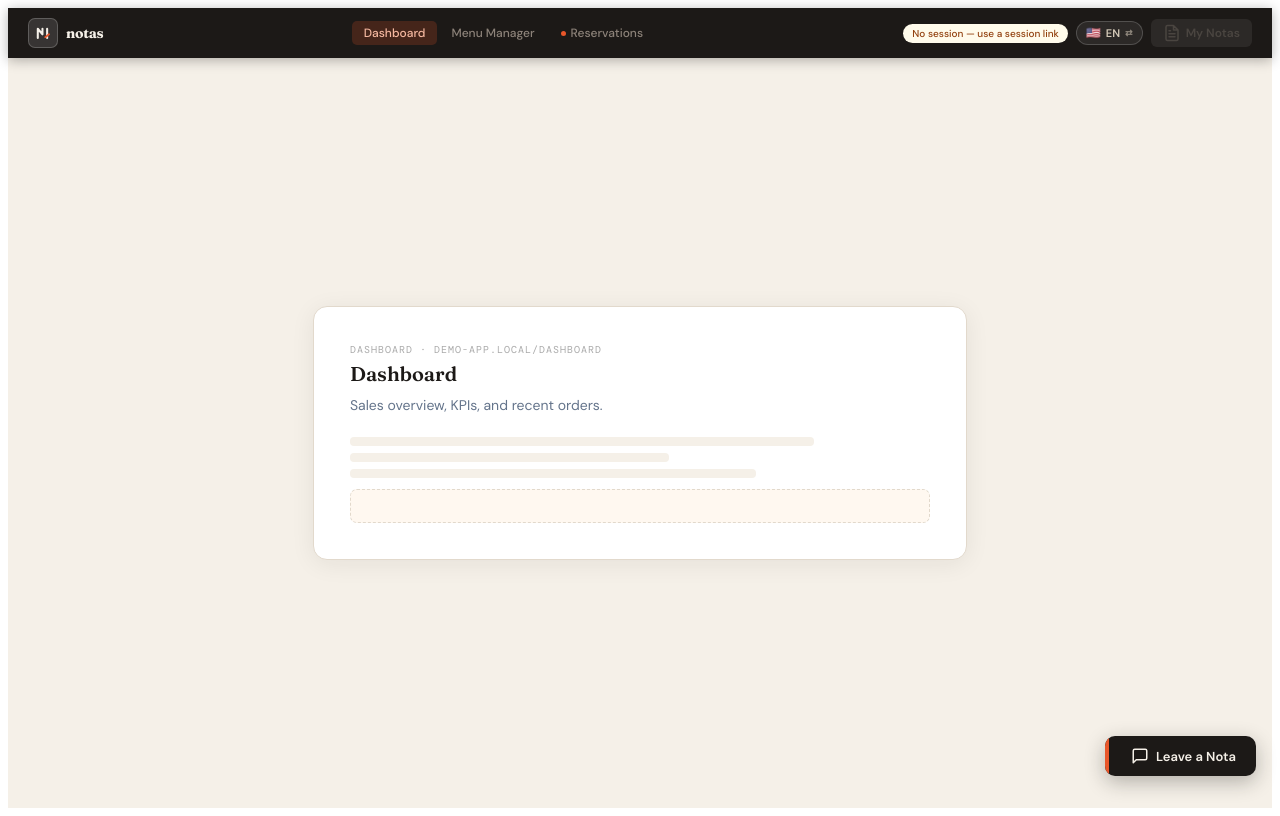
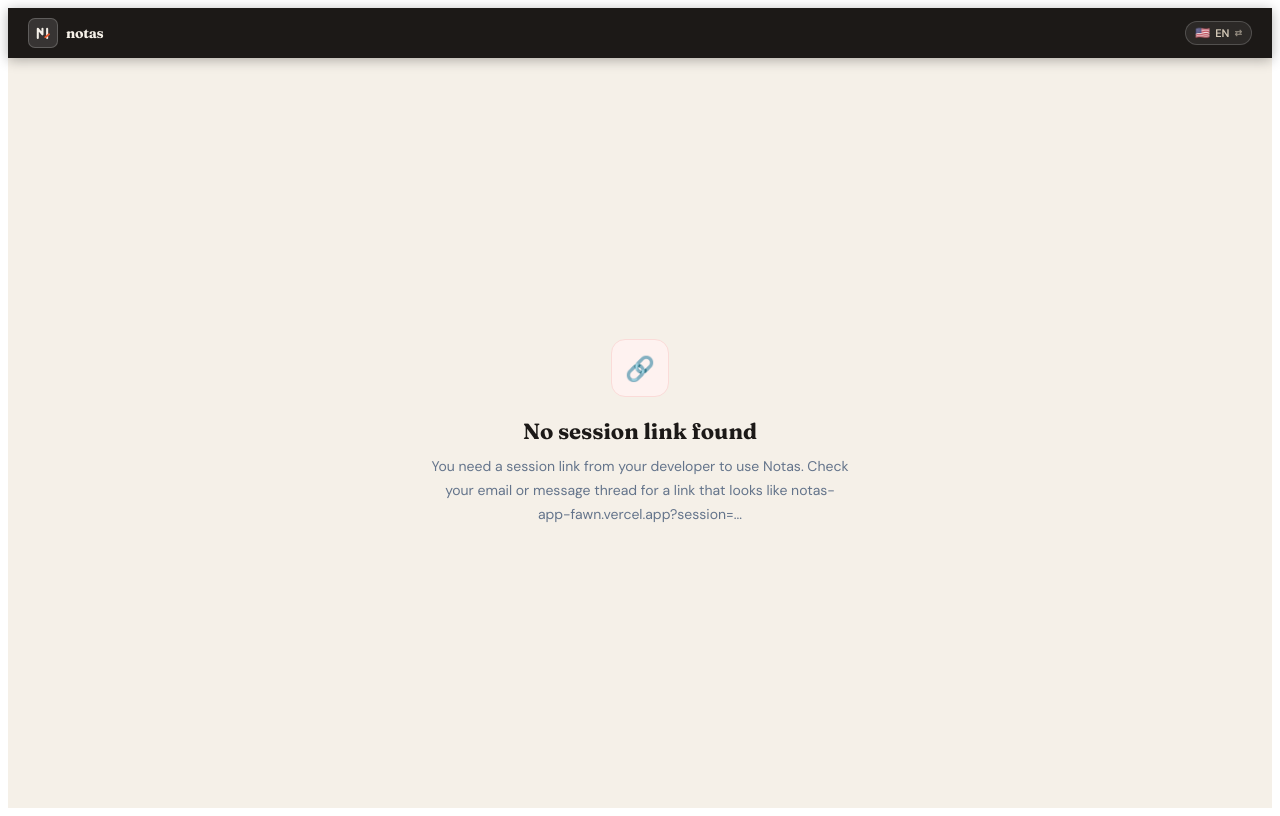
Before and after one commit to AlfG71/notas-app, a React (Vite) app: page / in a window 1280 px wide. Built offline with nearby package versions, Linux system fonts and the light colour scheme.

Commit message:
clean landing page, remove demo pages, fix stale refs

```diff
--- a/src/App.jsx
+++ b/src/App.jsx
@@ -148,14 +148,7 @@ const T = {
   },
 };
 
-// ─── DEMO PAGES ───────────────────────────────────────────────────────────────
-const PAGES = [
-  { id:"dashboard",    label:"Dashboard",     labelEs:"Panel",         content:"Sales overview, KPIs, and recent orders.",          contentEs:"Ventas, KPIs y pedidos recientes.",       hasError:false },
-  { id:"menu",         label:"Menu Manager",  labelEs:"Menú",          content:"Edit items, pricing, and availability.",            contentEs:"Edita platillos, precios y disponibilidad.", hasError:false },
-  { id:"reservations", label:"Reservations",  labelEs:"Reservaciones", content:"Manage bookings, walk-ins, and table assignments.", contentEs:"Reservas, llegadas y mesas.",              hasError:true  },
-];
-
-function harvestMeta(page) {
+function harvestMeta() {
   // Detect real browser from user agent
   const ua = navigator.userAgent;
   let browser = "Unknown";
@@ -174,14 +167,14 @@ function harvestMeta(page) {
   else if (ua.includes("Android")) os = "Android";
 
   return {
-    page: page.label,
+    page: document.title || window.location.pathname,
     url: window.location.href,
     timestamp: new Date().toISOString(),
     browser,
     os,
     viewport: `${window.innerWidth}×${window.innerHeight}`,
-    consoleErrors: page.hasError ? ["TypeError: Cannot read properties of undefined (reading 'date')"] : [],
-    networkErrors: page.hasError ? ["GET /api/reservations/upcoming 500"] : [],
+    consoleErrors: [],
+    networkErrors: [],
   };
 }
 
@@ -458,30 +451,9 @@ function AnnotationCanvas({ screenshotData, onAnnotated, lang }) {
   );
 }
 
-// ─── SCREENSHOT GENERATOR ────────────────────────────────────────────────────
-function genScreenshot(page, lang) {
-  const cv=document.createElement("canvas"); cv.width=680; cv.height=310;
-  const ctx=cv.getContext("2d");
-  ctx.fillStyle=PAPER; ctx.fillRect(0,0,680,310);
-  ctx.fillStyle=INK; ctx.fillRect(0,0,680,44);
-  ctx.fillStyle=PAPER; ctx.font="500 12px system-ui";
-  ctx.fillText(`notas · ${lang==="es"?page.labelEs:page.label}`,16,26);
-  ctx.fillStyle="#fff"; ctx.roundRect(18,58,644,228,10); ctx.fill();
-  ctx.strokeStyle=BORDER; ctx.lineWidth=1; ctx.stroke();
-  ctx.fillStyle="#aaa"; ctx.font="10px monospace"; ctx.fillText(`demo-app.local/${page.id}`,32,84);
-  ctx.fillStyle=INK; ctx.font="600 17px system-ui"; ctx.fillText(lang==="es"?page.labelEs:page.label,32,110);
-  ctx.fillStyle=SLATE; ctx.font="13px system-ui";
-  const words=(lang==="es"?page.contentEs:page.content).split(" "); let line="",y=135;
-  words.forEach(w=>{ const test=line+w+" "; if(ctx.measureText(test).width>580&&line){ctx.fillText(line,32,y);line=w+" ";y+=21;}else line=test;}); ctx.fillText(line,32,y);
-  [75,52,65].forEach((w,i)=>{ ctx.fillStyle="#EEE8DF"; ctx.roundRect(32,180+i*15,w*4.2,8,4); ctx.fill(); });
-  if(page.hasError){ ctx.fillStyle="#FEF2F0"; ctx.roundRect(32,240,380,24,5); ctx.fill(); ctx.fillStyle="#C0392B"; ctx.font="10px monospace"; ctx.fillText("⚠  TypeError: Cannot read properties of undefined",42,257); }
-  return cv.toDataURL("image/png");
-}
-
 // ─── MAIN APP ─────────────────────────────────────────────────────────────────
 export default function App() {
   const [lang, setLang]           = useState("en");
-  const [page, setPage]           = useState(PAGES[0]);
   const [open, setOpen]           = useState(false);
   const [step, setStep]           = useState("type");
   const [type, setType]           = useState(null);
@@ -492,42 +464,45 @@ export default function App() {
   const [screenshot, setScreenshot] = useState(null);
   const [items, setItems]         = useState([]);
   const [report, setReport]       = useState(false);
-  const [pulse, setPulse]         = useState(false);
   const [sessionId, setSessionId] = useState(null);
   const [saving, setSaving]       = useState(false);
-  const [statusMsg, setStatusMsg] = useState(null);
   const txtRef = useRef(null);
   const t = T[lang];
 
   useEffect(()=>{
     (async()=>{
-      // Read session ID from URL param e.g. ?session=abc123
       const params = new URLSearchParams(window.location.search);
       const sid = params.get("session");
       if (sid) {
         setSessionId(sid);
-        setStatusMsg({ kind:"ok", text:t.connected });
-        setTimeout(()=>setStatusMsg(null),2500);
-      } else {
-        // No session param — show offline/unlinked warning
-        setStatusMsg({ kind:"warn", text: lang==="en" ? "No session — use a session link" : "Sin sesión — usa un enlace de sesión" });
       }
     })();
   },[]);
 
-  useEffect(()=>{ setPulse(true); const id=setTimeout(()=>setPulse(false),1400); return()=>clearTimeout(id); },[page]);
   useEffect(()=>{ if(step==="describe"&&txtRef.current) txtRef.current.focus(); },[step]);
 
   function openWidget() {
     setOpen(true); setStep("type"); setType(null);
     setMessage(""); setRepro(""); setSeverity("medium"); setAnnotated(null);
-    setScreenshot(genScreenshot(page,lang));
+    // Generate a simple screenshot of the current page
+    const cv = document.createElement("canvas");
+    cv.width = 680; cv.height = 310;
+    const ctx = cv.getContext("2d");
+    ctx.fillStyle = PAPER; ctx.fillRect(0,0,680,310);
+    ctx.fillStyle = INK; ctx.fillRect(0,0,680,44);
+    ctx.fillStyle = PAPER; ctx.font = "500 12px system-ui";
+    ctx.fillText(`notas · ${window.location.href}`, 16, 26);
+    ctx.fillStyle = "#fff"; ctx.roundRect(18,58,644,228,10); ctx.fill();
+    ctx.strokeStyle = BORDER; ctx.lineWidth = 1; ctx.stroke();
+    ctx.fillStyle = "#aaa"; ctx.font = "11px system-ui";
+    ctx.fillText(lang==="en" ? "Use the tools above to mark what you want to report" : "Usa las herramientas de arriba para marcar lo que quieres reportar", 32, 180);
+    setScreenshot(cv.toDataURL("image/png"));
   }
 
   async function submit() {
     if(!message.trim()) return;
     setSaving(true);
-    const meta=harvestMeta(page);
+    const meta=harvestMeta();
     const imgData = annotated || screenshot;
     const local={ id:Date.now(), type, message:message.trim(), repro:repro.trim(), severity:type==="bug"?severity:null, meta, screenshot:imgData, hasAnnotation:!!annotated };
     setItems(p=>[...p,local]);
@@ -568,64 +543,74 @@ export default function App() {
       {/* ── HEADER ── */}
       <header style={{ background:INK, padding:"0 20px", height:50, display:"flex", alignItems:"center", justifyContent:"space-between", boxShadow:"0 2px 12px rgba(0,0,0,0.3)", flexShrink:0 }}>
         <NotasLogo size="md" inverted/>
-        <div style={{ display:"flex", gap:2 }}>
-          {PAGES.map(p=>(
-            <button key={p.id} onClick={()=>setPage(p)}
-              style={{ padding:"4px 12px", borderRadius:5, border:"none", cursor:"pointer", fontSize:12, fontWeight:500, fontFamily:"'DM Sans',sans-serif", display:"flex", alignItems:"center", gap:5, transition:"all 0.15s",
-                background:page.id===p.id?"rgba(232,86,42,0.2)":"transparent",
-                color:page.id===p.id?"#F5B8A0":"#8C8279" }}>
-              {p.hasError&&<span style={{ width:5,height:5,borderRadius:"50%",background:RED,display:"inline-block" }}/>}
-              {lang==="es"?p.labelEs:p.label}
+        <div style={{ display:"flex", alignItems:"center", gap:8 }}>
+          <LangToggle lang={lang} setLang={setLang} inverted/>
+          {items.length > 0 && (
+            <button onClick={()=>setReport(true)}
+              style={{ display:"flex", alignItems:"center", gap:5, padding:"5px 12px", borderRadius:6, border:"none", cursor:"pointer",
+                background:RED, color:"#fff", fontSize:12, fontWeight:600, fontFamily:"'DM Sans',sans-serif" }}>
+              <ReportIc/>{t.reportBtn(items.length)}
             </button>
-          ))}
-        </div>
-        <div style={{ display:"flex", alignItems:"center", gap:8 }}>
-          {statusMsg&&(
-            <div style={{ display:"flex", alignItems:"center", gap:4, padding:"3px 9px", borderRadius:20, background:statusColors[statusMsg.kind]?.bg, color:statusColors[statusMsg.kind]?.c, fontSize:10, fontWeight:500 }}>
-              {statusMsg.kind==="info"&&<Spinner/>}{statusMsg.text}
-            </div>
           )}
-          <LangToggle lang={lang} setLang={setLang} inverted/>
-          <button onClick={()=>setReport(true)} disabled={items.length===0}
-            style={{ display:"flex", alignItems:"center", gap:5, padding:"5px 12px", borderRadius:6, border:"none", cursor:items.length?"pointer":"not-allowed",
-              background:items.length?RED:"rgba(255,255,255,0.07)",
-              color:items.length?"#fff":"#4a4540", fontSize:12, fontWeight:600, fontFamily:"'DM Sans',sans-serif", transition:"all 0.2s" }}>
-            <ReportIc/>{t.reportBtn(items.length)}
-          </button>
         </div>
       </header>
 
-      {/* ── DEMO APP CONTENT ── */}
+      {/* ── LANDING CONTENT ── */}
       <main style={{ flex:1, display:"flex", alignItems:"center", justifyContent:"center", padding:28 }}>
-        <div style={{ background:"#fff", borderRadius:14, padding:36, width:"100%", maxWidth:580, boxShadow:`0 4px 24px rgba(28,25,23,0.07)`, border:`1px solid ${BORDER}` }}>
-          <div style={{ fontSize:10, fontFamily:"'DM Mono',monospace", color:"#aaa", letterSpacing:"0.1em", marginBottom:5, textTransform:"uppercase" }}>
-            {page.id} · demo-app.local/{page.id}
+        {sessionId ? (
+          /* Has a valid session — ready to test */
+          <div style={{ textAlign:"center", maxWidth:480 }}>
+            <div style={{ width:64, height:64, borderRadius:16, background:INK, display:"flex", alignItems:"center", justifyContent:"center", margin:"0 auto 24px" }}>
+              <svg width="36" height="36" viewBox="0 0 18 18" fill="none">
+                <path d="M3 14V4l5 6V4M13 4v10" stroke={PAPER} strokeWidth="2.2" strokeLinecap="round" strokeLinejoin="round"/>
+                <path d="M11 13l4-3" stroke={RED} strokeWidth="2" strokeLinecap="round"/>
+              </svg>
+            </div>
+            <h1 style={{ fontFamily:"'Fraunces',Georgia,serif", fontSize:28, fontWeight:700, color:INK, margin:"0 0 12px", letterSpacing:"-0.02em" }}>
+              {lang==="en" ? "You're all set." : "Todo listo."}
+            </h1>
+            <p style={{ fontSize:15, color:SLATE, lineHeight:1.7, margin:"0 0 8px" }}>
+              {lang==="en"
+                ? "Go ahead and explore the app. Whenever you spot something — a bug, a thought, or an idea — tap the button in the corner to leave a nota."
+                : "Explora la aplicación. Cuando encuentres algo — un error, un comentario o una idea — toca el botón en la esquina para dejar una nota."}
+            </p>
+            <p style={{ fontSize:13, color:"#aaa", lineHeight:1.6, margin:0 }}>
+              {lang==="en"
+                ? "Your notas are saved automatically. When you're done testing, open your notas to review everything."
+                : "Tus notas se guardan automáticamente. Cuando termines, ábrelas para revisar todo."}
+            </p>
+            {items.length > 0 && (
+              <div style={{ marginTop:20, display:"inline-flex", alignItems:"center", gap:6, padding:"6px 14px", borderRadius:20, background:GREEN+"15", border:`1px solid ${GREEN}30`, color:GREEN, fontSize:13, fontWeight:600 }}>
+                ✓ {t.sessionItems(items.length)}
+              </div>
+            )}
           </div>
-          <h2 style={{ margin:"0 0 8px", fontSize:20, fontWeight:600, color:INK, fontFamily:"'Fraunces',Georgia,serif" }}>{lang==="es"?page.labelEs:page.label}</h2>
-          <p style={{ color:SLATE, lineHeight:1.7, margin:"0 0 20px", fontSize:14 }}>{lang==="es"?page.contentEs:page.content}</p>
-          <div style={{ display:"flex", flexDirection:"column", gap:7 }}>
-            {[80,55,70].map((w,i)=><div key={i} style={{ height:9, borderRadius:4, background:PAPER, width:`${w}%` }}/>)}
-            <div style={{ height:32, borderRadius:7, background:LIGHT, border:`1px dashed ${BORDER}`, marginTop:4 }}/>
+        ) : (
+          /* No session param — show helpful error */
+          <div style={{ textAlign:"center", maxWidth:420 }}>
+            <div style={{ width:56, height:56, borderRadius:14, background:"#FEF2F0", border:`1.5px solid #FADBD8`, display:"flex", alignItems:"center", justifyContent:"center", margin:"0 auto 20px", fontSize:24 }}>
+              🔗
+            </div>
+            <h2 style={{ fontFamily:"'Fraunces',Georgia,serif", fontSize:22, fontWeight:700, color:INK, margin:"0 0 10px" }}>
+              {lang==="en" ? "No session link found" : "No se encontró un enlace de sesión"}
+            </h2>
+            <p style={{ fontSize:14, color:SLATE, lineHeight:1.7, margin:0 }}>
+              {lang==="en"
+                ? "You need a session link from your developer to use Notas. Check your email or message thread for a link that looks like notas-app-fawn.vercel.app?session=..."
+                : "Necesitas un enlace de sesión de tu desarrollador para usar Notas. Revisa tu correo o mensajes para encontrar un enlace que diga notas-app-fawn.vercel.app?session=..."}
+            </p>
           </div>
-          {page.hasError&&(
-            <div style={{ marginTop:14, padding:"9px 13px", borderRadius:6, background:"#FEF2F0", border:"1px solid #FADBD8", fontSize:11, color:"#C0392B", fontFamily:"'DM Mono',monospace" }}>
-              ⚠ TypeError: Cannot read properties of undefined (reading 'date')
-            </div>
-          )}
-        </div>
+        )}
       </main>
 
       {/* ── TRIGGER BUTTON ── */}
-      {!open&&(
+      {!open && sessionId && (
         <div style={{ position:"fixed", bottom:24, right:24, zIndex:900 }}>
-          {/* Paper corner-fold nota button */}
           <button onClick={openWidget}
             style={{ display:"flex", alignItems:"center", gap:8, padding:"11px 20px", borderRadius:10, border:"none", cursor:"pointer",
               background:INK, color:PAPER, fontSize:13, fontWeight:600, fontFamily:"'DM Sans',sans-serif",
-              boxShadow:pulse?`0 0 0 10px rgba(28,25,23,0.08),0 8px 28px rgba(28,25,23,0.35)`:"0 6px 20px rgba(28,25,23,0.3)",
-              transition:"box-shadow 0.5s,transform 0.15s", transform:pulse?"scale(1.04)":"scale(1)",
+              boxShadow:"0 6px 20px rgba(28,25,23,0.3)",
               position:"relative", overflow:"hidden" }}>
-            {/* Red pen accent stripe */}
             <div style={{ position:"absolute", left:0, top:0, bottom:0, width:4, background:RED, borderRadius:"10px 0 0 10px" }}/>
             <span style={{ marginLeft:6, display:"flex", alignItems:"center", gap:7 }}>
               <ChatIcon/>{t.trigger}
@@ -648,7 +633,7 @@ export default function App() {
                 <div>
                   <NotasLogo size="sm" inverted/>
                   <div style={{ color:"#8C8279", fontSize:10, marginTop:4, fontFamily:"'DM Mono',monospace" }}>
-                    {lang==="es"?page.labelEs:page.label} · {new Date().toLocaleTimeString()}
+                    {new Date().toLocaleTimeString()}
                   </div>
                 </div>
                 <div style={{ display:"flex", alignItems:"center", gap:7 }}>
@@ -770,8 +755,8 @@ export default function App() {
                   <div style={{ background:LIGHT, borderRadius:7, padding:"7px 11px", border:`1px solid ${BORDER}` }}>
                     <div style={{ fontSize:10,fontWeight:600,color:"#bbb",letterSpacing:"0.07em",textTransform:"uppercase",marginBottom:4 }}>📎 {t.autoCapture}</div>
                     <div style={{ display:"flex", flexWrap:"wrap", gap:"3px 12px" }}>
-                      {[["Page",lang==="es"?page.labelEs:page.label],["Browser","Chrome 124"],["Screenshot",annotated?"✓ "+t.annotated:"✓"],...(page.hasError?[["Errors","1 ⚠"]]:[] )].map(([k,v])=>(
-                        <span key={k} style={{ fontSize:11,color:SLATE }}><span style={{ color:"#bbb" }}>{k}: </span><span style={{ fontFamily:"'DM Mono',monospace",fontSize:10,color:k==="Errors"?"#C0392B":SLATE }}>{v}</span></span>
+                      {[["URL", window.location.pathname], ["Screenshot", annotated ? "✓ "+t.annotated : "✓"]].map(([k,v])=>(
+                        <span key={k} style={{ fontSize:11,color:SLATE }}><span style={{ color:"#bbb" }}>{k}: </span><span style={{ fontFamily:"'DM Mono',monospace",fontSize:10,color:SLATE }}>{v}</span></span>
                       ))}
                     </div>
                   </div>
```
